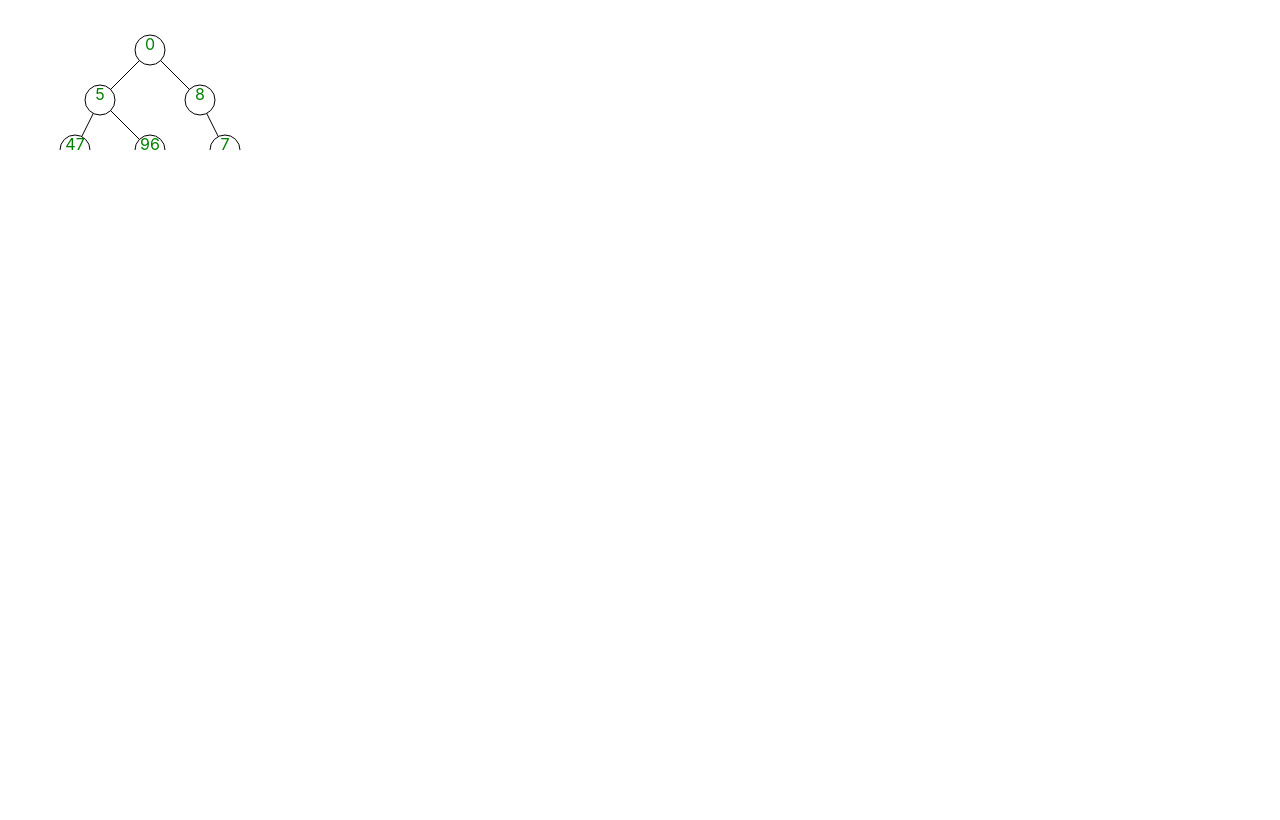
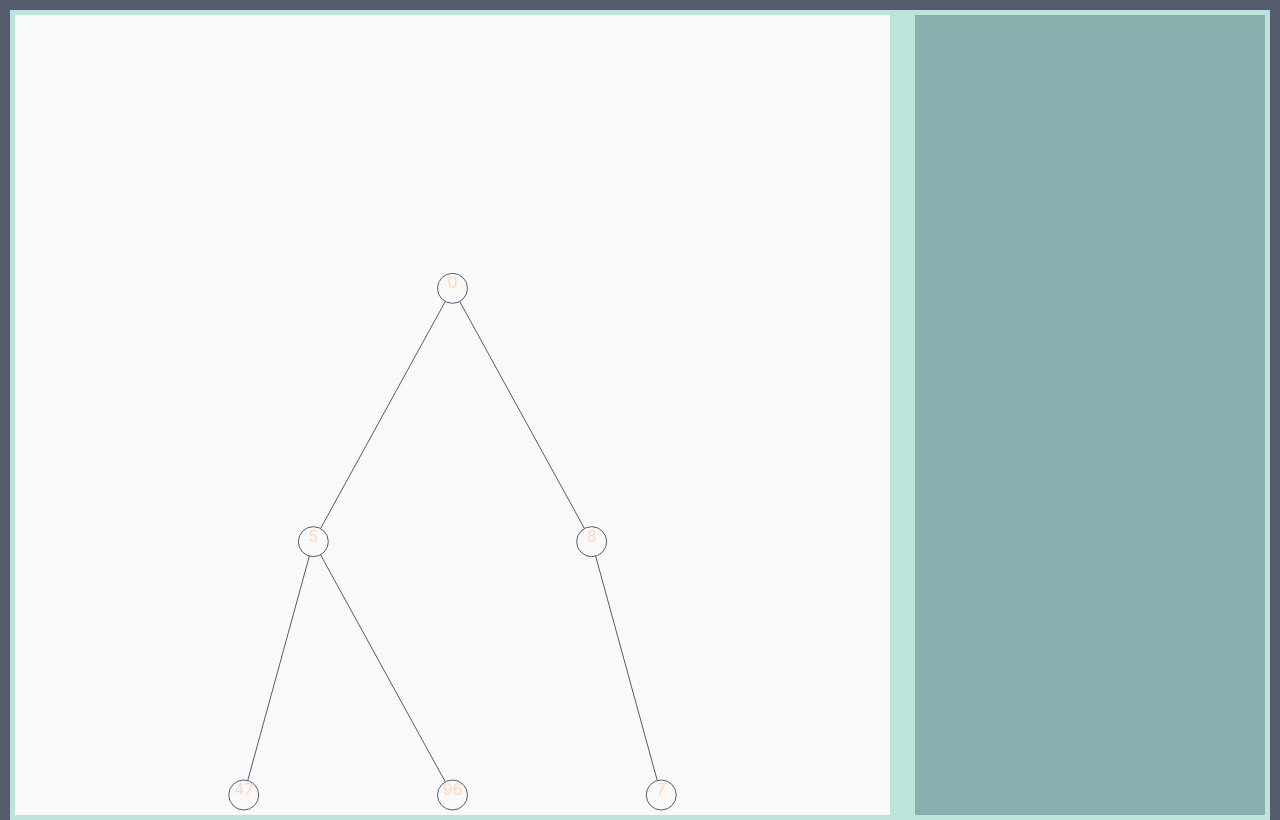
Before and after one commit to dcgfz2/Tree-Search-React, a React (Create React App) app: page / in a window 1280 px wide. Built offline with nearby package versions, Linux system fonts and the light colour scheme.

Commit message:
style changes

```diff
--- a/src/App.css
+++ b/src/App.css
@@ -2,37 +2,16 @@
   text-align: center;
 }
 
-.App-logo {
-  height: 40vmin;
-  pointer-events: none;
+#root{
+  padding: 10px;
+  height: 100%;
 }
 
-@media (prefers-reduced-motion: no-preference) {
-  .App-logo {
-    animation: App-logo-spin infinite 20s linear;
-  }
+.main-container{
+  display: flex;
+  flex-wrap: wrap;
+  background-color: #BEE3DB;
+  align-items: center;
+  padding: 5px;
+  height: 100%;
 }
-
-.App-header {
-  background-color: #282c34;
-  min-height: 100vh;
-  display: flex;
-  flex-direction: column;
-  align-items: center;
-  justify-content: center;
-  font-size: calc(10px + 2vmin);
-  color: white;
-}
-
-.App-link {
-  color: #61dafb;
-}
-
-@keyframes App-logo-spin {
-  from {
-    transform: rotate(0deg);
-  }
-  to {
-    transform: rotate(360deg);
-  }
-}
--- a/src/App.js
+++ b/src/App.js
@@ -1,6 +1,8 @@
 import React from 'react';
 import SearchTree from './lib/searchtree';
 import RenderTree from './components/rendertree';
+import ControlPanel from './components/controlpanel';
+
 import './App.css';
 
 class App extends React.Component {
@@ -19,6 +21,7 @@ class App extends React.Component {
     return (
       <div className="main-container">
          <RenderTree data={this.tree} height={this.tree.maxDepth(this.tree.root)}/>
+         <ControlPanel data={this.tree} />
       </div>
     );
   }
--- /dev/null
+++ b/src/components/controlpanel.css
@@ -0,0 +1,10 @@
+.controls-container{
+  width: 28%;
+  height: 100%;
+  display: flex;
+  float:right;
+  margin-left: auto;
+  margin-right: 0;
+  align-items: center;
+  background-color: #89B0AE;
+}
--- a/src/components/controlpanel.js
+++ b/src/components/controlpanel.js
@@ -1 +1,10 @@
 import React from 'react';
+
+import "./controlpanel.css";
+
+const ControlPanel = ({data}) => (
+  <div className="controls-container">
+  </div>
+);
+
+export default ControlPanel;
--- /dev/null
+++ b/src/components/rendertree.css
@@ -0,0 +1,15 @@
+svg{
+  height: auto;
+  width: 100%;
+  padding: 20px;
+  overflow:visible;
+  background-color: #FAF9F9;
+}
+
+.tree-container{
+  width: 70%;
+  height: 100%;
+  display: flex;
+  float: left;
+  line-height: 0;
+}
--- a/src/components/rendertree.js
+++ b/src/components/rendertree.js
@@ -1,8 +1,10 @@
 import React from 'react';
+
+import "./rendertree.css";
 
 const RenderTree = ({data,height}) => (
   <div className="tree-container">
-    <svg>
+    <svg >
 
       {//Render relational lines
         data.nodeLevelView(0, [],data.root).map((nodes,level,levelArray) =>
@@ -31,13 +33,13 @@ const RenderTree = ({data,height}) => (
 
 const RenderNode = ({x,y,value}) => (
   <g>
-    <circle cx={x} cy={y} r="15" stroke="black" fill="white"/>
-    <text x={x} y={y} text-anchor="middle" fill="green"> {value} </text>
+    <circle cx={x} cy={y} r="15" stroke="#555B6E" fill="#FAF9F9"/>
+    <text x={x} y={y} textAnchor="middle" stoke="555B6E" fill="#FFD6BA"> {value} </text>
   </g>
 );
 
 const RenderRelation = ({parx,pary,x,y}) => (
-  <line x1={parx} y1={pary} x2={x} y2={y} stroke="black" />
+  <line x1={parx} y1={pary} x2={x} y2={y} stroke="#555B6E" />
 );
 
 export default RenderTree;
--- a/src/index.css
+++ b/src/index.css
@@ -1,5 +1,8 @@
 body {
+  background-color: #555B6E;
   margin: 0;
+  padding: 0;
+  height: 100vh;
   font-family: -apple-system, BlinkMacSystemFont, 'Segoe UI', 'Roboto', 'Oxygen',
     'Ubuntu', 'Cantarell', 'Fira Sans', 'Droid Sans', 'Helvetica Neue',
     sans-serif;
```
